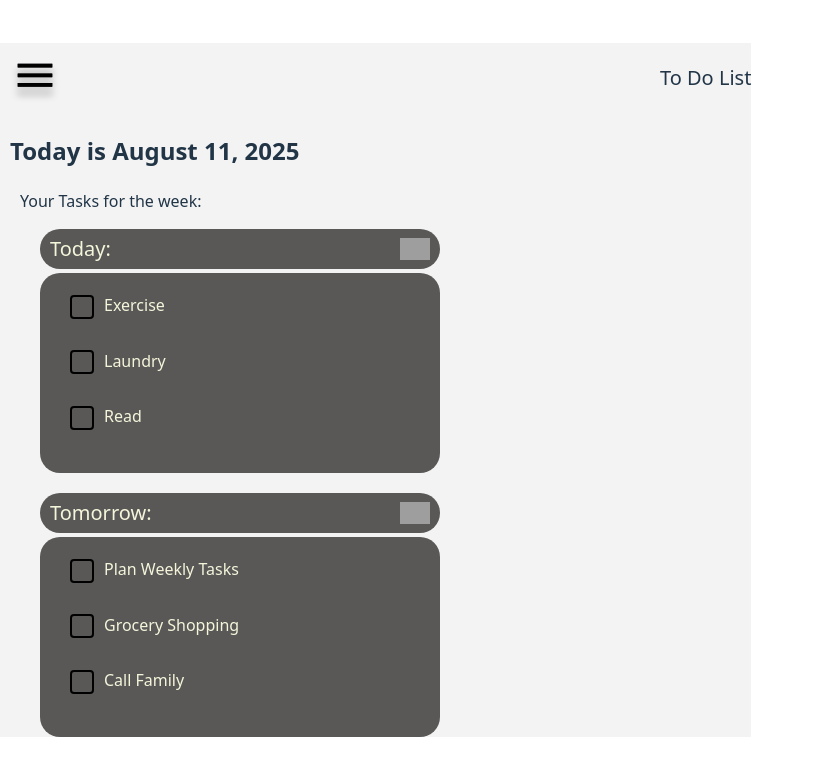
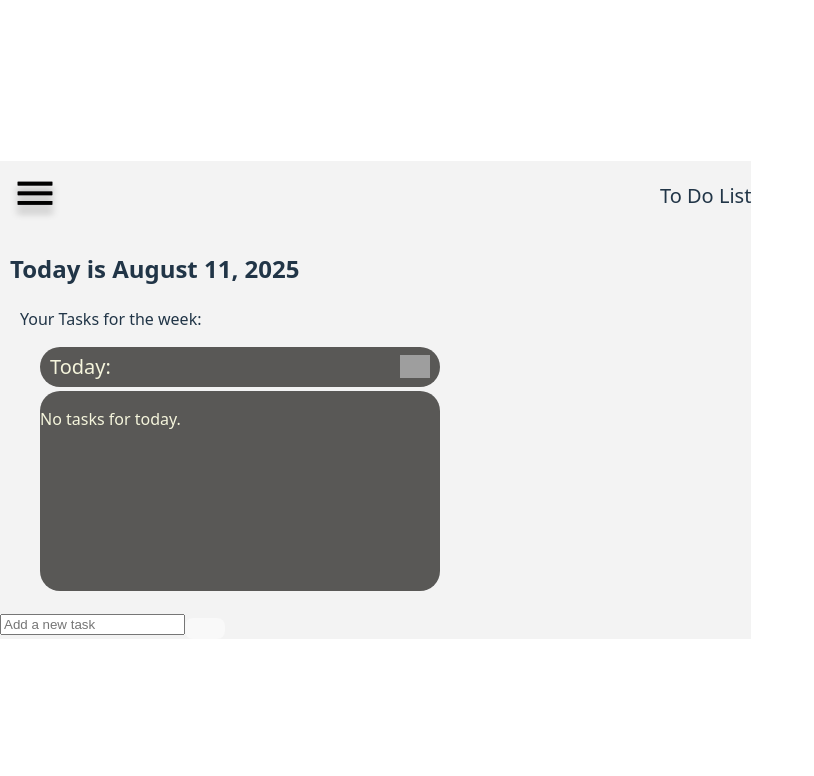
Before and after one commit to LupeSanchez24/to-do-list, a React (Vite) app: page / in a window 1280 px wide. Shown: the top 776 px of the page, without its empty margins (0-814 px from the left). Built offline with nearby package versions, Linux system fonts and the light colour scheme; grey boxes are pictures that could not be loaded.

Commit message:
added task input and delete functionality

```diff
--- a/src/components/List/List.jsx
+++ b/src/components/List/List.jsx
@@ -2,7 +2,7 @@ import "../List/List.css";
 import { useState } from "react";
 import getDownIcon from "../../assets/get-down-icon.svg";
 
-function List() {
+function List({ tasks, onDelete }) {
   const [isTodayVisible, setIsTodayVisible] = useState(true);
   const [isTomorrowVisible, setIsTomorrowVisible] = useState(true);
 
@@ -32,32 +32,32 @@ function List() {
         </div>
         {isTodayVisible && (
           <div className="list__container">
-            <input
-              type="checkbox"
-              className="list__checkbox"
-              id="exerciseToday"
-            />
-            <label className="list__activity" htmlFor="exerciseToday">
-              Exercise
-            </label>
-            <input
-              type="checkbox"
-              className="list__checkbox"
-              id="laundryToday"
-            />
-            <label className="list__activity" htmlFor="laundryToday">
-              Laundry
-            </label>
-            <input type="checkbox" className="list__checkbox" id="readToday" />
-            <label className="list__activity" htmlFor="readToday">
-              Read
-            </label>
+            {tasks.length === 0 ? (
+              <p className="list__empty">No tasks for today.</p>
+            ) : (
+              tasks.map((task, index) => (
+                <div key={index}>
+                  <input
+                    type="checkbox"
+                    className="list__checkbox"
+                    id={`task-${index}`}
+                  />
+                  <label className="list__activity" htmlFor={`task-${index}`}>
+                    {task}
+                  </label>
+                  <button
+                    className="list__delete"
+                    onClick={() => onDelete(index)}
+                  ></button>
+                </div>
+              ))
+            )}
           </div>
         )}
       </div>
 
       {/*Tomorrow List */}
-      <div className="list__section">
+      {/* <div className="list__section">
         <div className="list__header">
           <p className="list__task-date">Tomorrow:</p>
           <div className="list__image">
@@ -94,7 +94,7 @@ function List() {
             </label>
           </div>
         )}
-      </div>
+        </div>*/}
     </div>
   );
 }
--- a/src/components/Main/Main.jsx
+++ b/src/components/Main/Main.jsx
@@ -3,6 +3,8 @@ import "../Main/Main.css";
 import List from "../List/List";
 function Main() {
   const [currentDate, setCurrentDate] = useState(getDate());
+  const [inputValue, setInputValue] = useState();
+  const [tasks, setTasks] = useState([]);
 
   function getDate() {
     const today = new Date();
@@ -10,94 +12,37 @@ function Main() {
     return today.toLocaleDateString("en-US", options);
   }
 
+  const handleInputChange = (e) => {
+    setInputValue(e.target.value);
+  };
+
+  const addTask = () => {
+    const trimmed = inputValue.trim();
+    if (trimmed === "") return;
+
+    setTasks([...tasks, trimmed]);
+    setInputValue("");
+  };
+  const deleteTask = (taskToDelete) => {
+    setTasks((prevTasks) =>
+      prevTasks.filter((_, task) => task !== taskToDelete)
+    );
+  };
+
   return (
     <main className="toDo">
       <h2 className="toDo__date"> Today is {currentDate}</h2>
       <p className="toDo__title"> Your Tasks for the week:</p>
-      <List />
-
-      {/*Before*/}
-      {/*<div className="toDo__container">
-        <p className="toDo__task-date">Today:</p>
-        <img
-          className="toDo__icon"
-          src={getDownIcon}
-          alt="toggle to-do list"
-          onClick={toggleVisibility}
-        />
-        {isVisible && (
-          <>
-            <input
-              type="checkbox"
-              className="toDo__checkbox"
-              id="exerciseToday"
-            />
-            <label className="toDo__activity" htmlFor="exerciseToday">
-              Exercise
-            </label>
-            <input
-              type="checkbox"
-              className="toDo__checkbox"
-              id="laundryToday"
-            />
-            <label className="toDo__activity" htmlFor="laundryToday">
-              Laundry
-            </label>
-            <input type="checkbox" className="toDo__checkbox" id="readToday" />
-            <label className="toDo__activity" htmlFor="readToday">
-              Read
-            </label>
-          </>
-        )}
-      </div>
-      <div className="toDo__container">
-        <p className="toDo__task-date">Tomorrow:</p>
-        <img className="toDo__icon" src={getDownIcon} alt="get down icon" />
-        <input
-          type="checkbox"
-          className="toDo__checkbox"
-          id="exerciseTomorrow"
-        />
-        <label className="toDo__activity" htmlFor="exerciseTomorrow">
-          Exercise
-        </label>
-        <input
-          type="checkbox"
-          className="toDo__checkbox"
-          id="laundryTomorrow"
-        />
-        <label className="toDo__activity" htmlFor="laundryTomorrow">
-          Laundry
-        </label>
-        <input type="checkbox" className="toDo__checkbox" id="readTomorrow" />
-        <label className="toDo__activity" htmlFor="readTomorrow">
-          Read
-        </label>
-      </div>
-      <div className="toDo__container">
-        <p className="toDo__task-date">This Week:</p>
-        <img className="toDo__icon" src={getDownIcon} alt="get down icon" />
-        <input
-          type="checkbox"
-          className="toDo__checkbox"
-          id="exerciseThisWeek"
-        />
-        <label className="toDo__activity" htmlFor="exerciseThisWeek">
-          Exercise
-        </label>
-        <input
-          type="checkbox"
-          className="toDo__checkbox"
-          id="laundryThisWeek"
-        />
-        <label className="toDo__activity" htmlFor="laundryThisWeek">
-          Laundry
-        </label>
-        <input type="checkbox" className="toDo__checkbox" id="readThisWeek" />
-        <label className="toDo__activity" htmlFor="readThisWeek">
-          Read
-        </label>
-        </div>*/}
+      <List tasks={tasks} onDelete={deleteTask} />
+      <div className="toDo__add"></div>
+      <input
+        type="text"
+        id="todo-input"
+        placeholder="Add a new task"
+        value={inputValue}
+        onChange={handleInputChange}
+      />
+      <button onClick={addTask}></button>
     </main>
   );
 }
```
